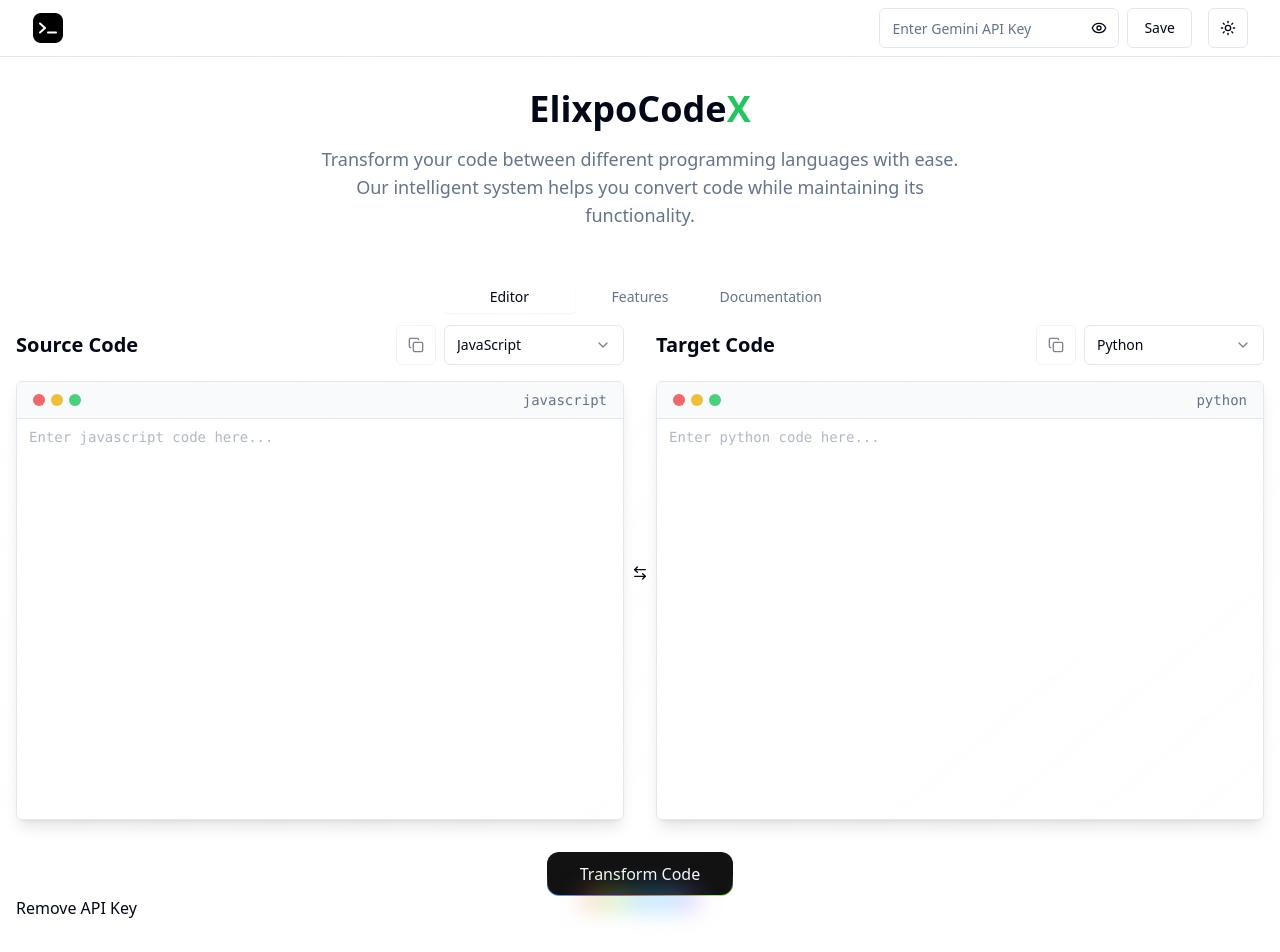
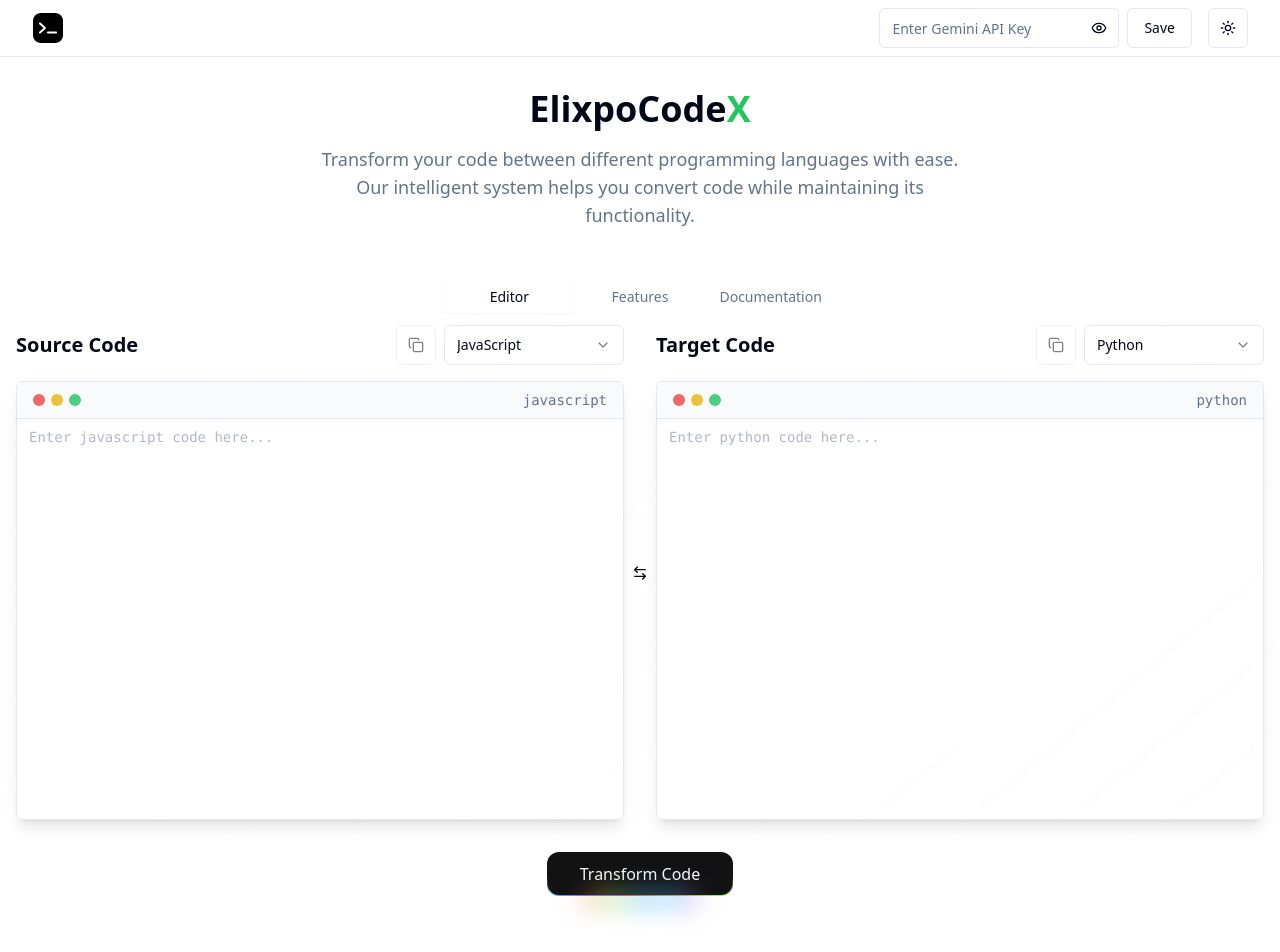
Before and after one commit to ez-vivek/ElixpoCodeX, a React (Vite) app: page / in a window 1280 px wide. Shown: the top 952 px of the page. Built offline with nearby package versions, Linux system fonts and the light colour scheme.

Commit message:
remove API key handling and clear data functions from Home component

```diff
--- a/src/pages/Home.tsx
+++ b/src/pages/Home.tsx
@@ -84,20 +84,6 @@ const Index = () => {
     setSourceLang(targetLang);
     setTargetLang(tempLang);
     toast.success("Code switched successfully!");
-  };
-
-  const handleClearData = () => {
-    setSourceCode("");
-    setTargetCode("");
-    setSourceLang("javascript");
-    setTargetLang("python");
-    toast.success("All data cleared successfully!");
-  };
-
-  const handleRemoveApiKey = () => {
-    localStorage.removeItem("GEMINI_API_KEY");
-    handleClearData();
-    toast.success("API key removed and data cleared successfully!");
   };
 
   useEffect(() => {
@@ -257,9 +243,7 @@ const Index = () => {
                 Transform Code
               </RainbowButton>
             </motion.div>
-            <button onClick={handleRemoveApiKey}>Remove API Key</button>
           </TabsContent>
-
           <TabsContent value="features">
             <motion.div
               initial={{ opacity: 0 }}
```
